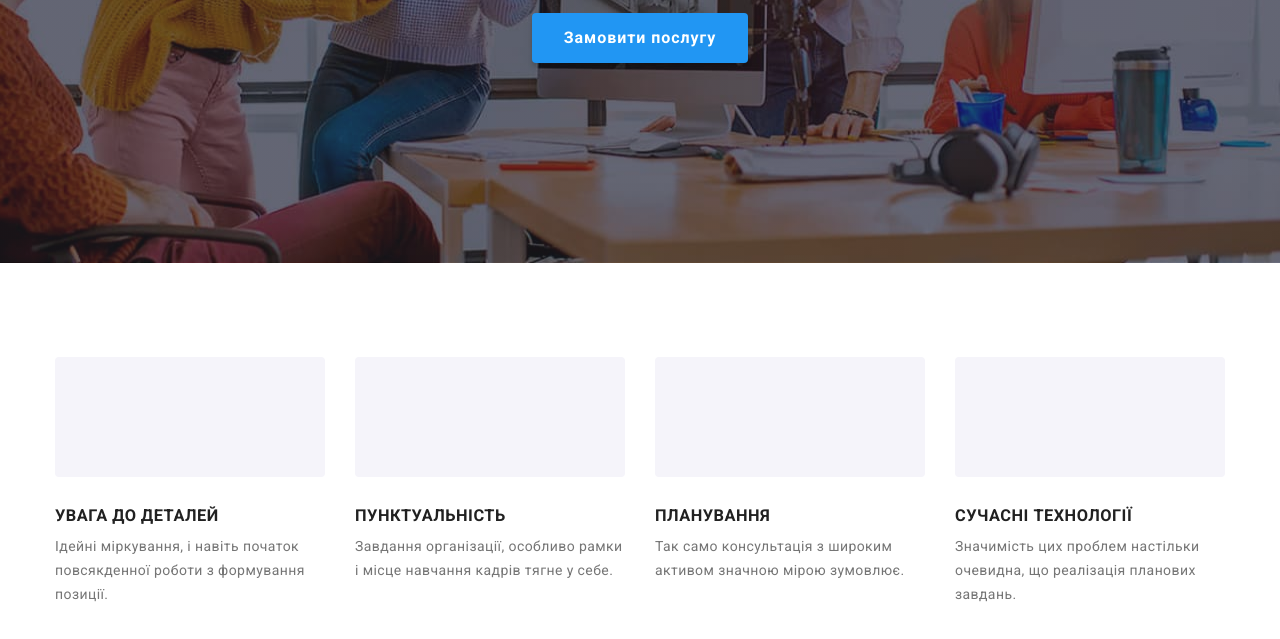
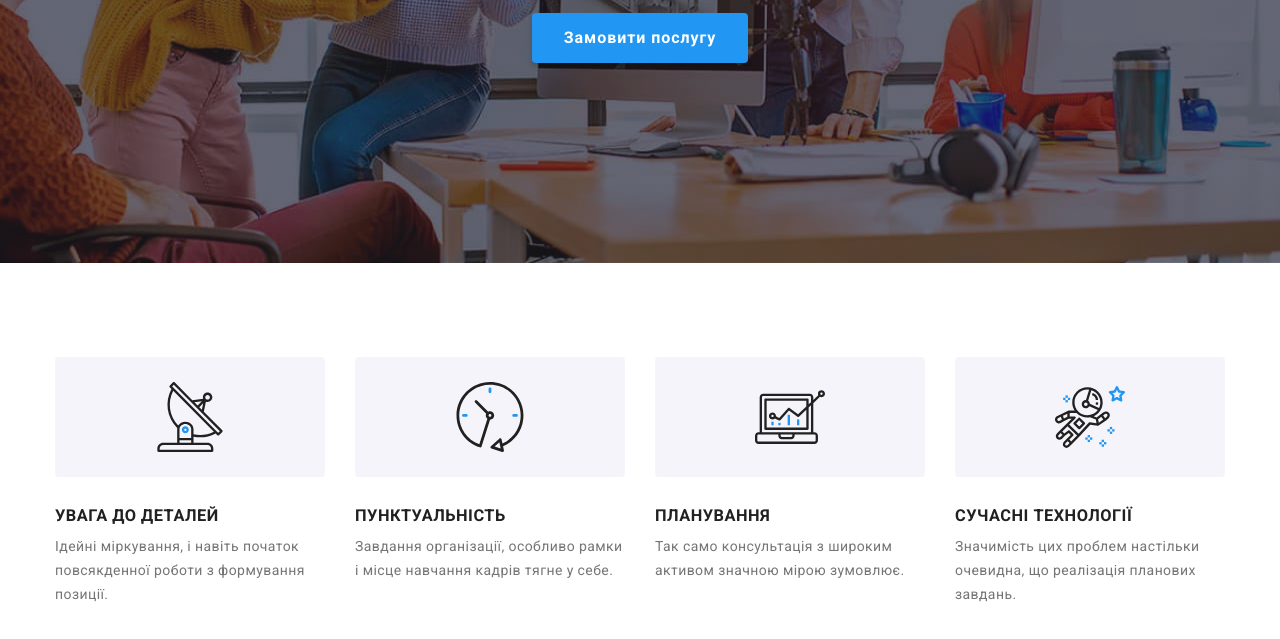
Before and after one commit to AnastasiiaBakumenko/goit-markup-hw-04, a plain HTML site: page index.html in a window 1280 px wide. Shown: the part 419-1058 px from the top of the page. Drawn offline with nearby package versions, Linux system fonts and the light colour scheme; the site is published under a folder, as on GitHub Pages, so addresses that start at the root find nothing.

Commit message:
Update style.css

```diff
--- a/css/style.css
+++ b/css/style.css
@@ -420,16 +420,16 @@ color:#2196F3;
     margin-bottom: 30px;
 }
 .icon-antenna{
-background-image: url("/images/antenna.svg");
+background-image: url("../images/antenna.svg");
 }
 .icon-clock{
-    background-image: url("/images/clock.svg");
+    background-image: url("../images/clock.svg");
 }
 .icon-diagram{
-    background-image: url("/images/diagram.svg");
+    background-image: url("../images/diagram.svg");
 }
 .icon-astronaut{
-    background-image: url("/images/astronaut.svg");
+    background-image: url("../images/astronaut.svg");
 }
 .features-title
 {
```
